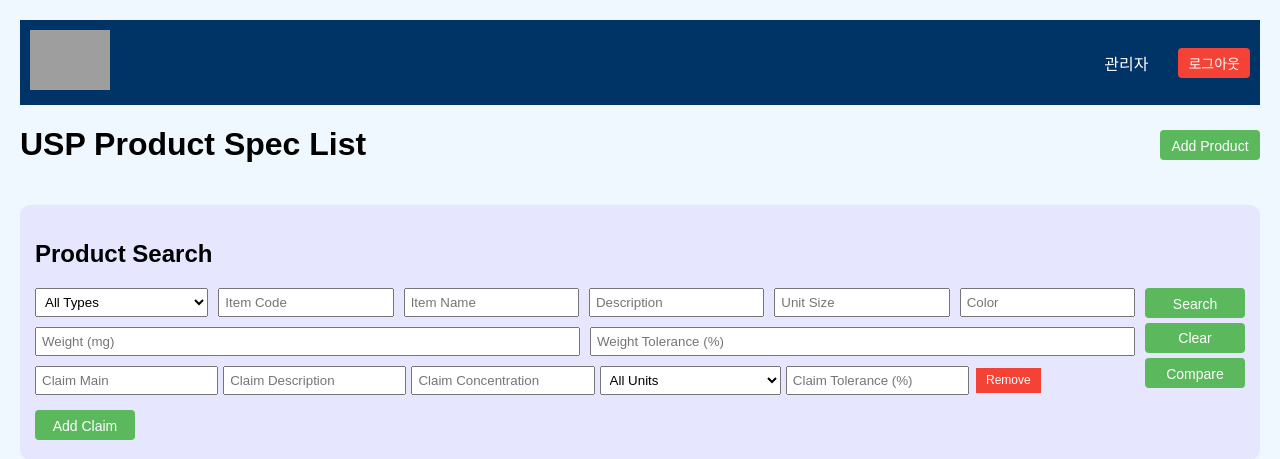
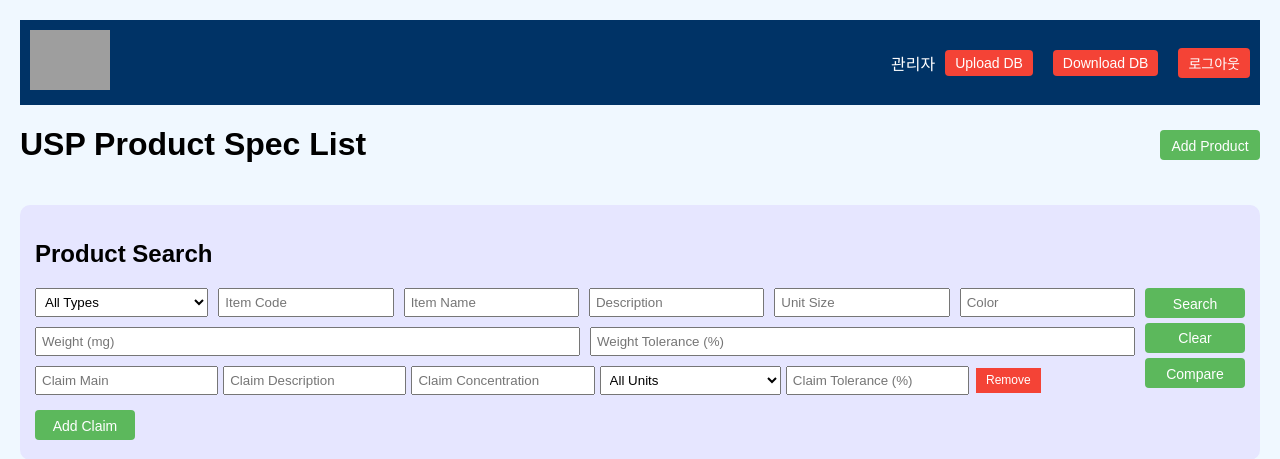
Before and after one commit to Daehwan-Koo/USP-Item-Spec, a Flask app: page / in a window 1280 px wide; the page is wider, and only the part inside the window is pictured. Shown: the top 459 px of that part. Run offline with Flask 3, Linux system fonts and the light colour scheme; the visitor is signed in with stand-in values (Sample User, id 1); data comes from the database, SQL or seed files in the repository; both versions use the stored data as it was after the commit; some libraries are stand-ins or nearby versions; grey boxes are pictures that could not be loaded.

Commit message:
저장소 업데이트5

```diff
--- a/app.py
+++ b/app.py
@@ -2,7 +2,7 @@ import pandas as pd
 import sqlite3
 import os
 import shutil
-from flask import Flask, render_template, request, redirect, url_for, session, flash, jsonify, g
+from flask import Flask, render_template, request, redirect, url_for, session, flash, jsonify, g, send_file
 import logging
 import tempfile
 
@@ -333,7 +333,11 @@ def add_product():
 def login():
     if request.method == "POST":
         password = request.form["password"]
-        if password == ADMIN_PASSWORD:
+        if password == MASTER_PASSWORD:
+            session["role"] = "master"
+            flash("마스터 계정으로 로그인했습니다!", "success")
+            return redirect(url_for("index"))
+        elif password == ADMIN_PASSWORD:
             session["role"] = "admin"
             flash("관리자로 로그인했습니다!", "success")
             return redirect(url_for("index"))
@@ -343,8 +347,6 @@ def login():
             return redirect(url_for("index"))
         else:
             flash("잘못된 비밀번호입니다. 다시 시도하세요.", "danger")
-        return render_template("login.html")
-
     return render_template("login.html")
 
 @app.route("/logout")
@@ -682,12 +684,25 @@ def search_products():
 def clear_search():
     return redirect(url_for('index'))
 
-@app.route('/save_data', methods=['POST'])
-def save_data():
-    """데이터 저장 버튼 클릭 시 실행되는 함수"""
-    copy_db_files()  # 현재 DB 파일들을 렌더 디스크에 복사
-    flash('Data saved to Render Disk!', 'success')  # 사용자에게 알림 메시지 표시
-    return redirect(url_for('index'))
+@app.route('/upload_db', methods=['POST'])
+def upload_db():
+    """업로드 버튼을 클릭하면 claims.db를 렌더 디스크 경로에 저장"""
+    if "role" not in session or session["role"] not in ["admin", "master"]:
+        flash("권한이 없습니다.", "danger")
+        return redirect(url_for("index"))
+
+    try:
+        copy_db_files()
+        flash("Database uploaded successfully to Render Disk!", "success")
+    except Exception as e:
+        flash(f"Error uploading database: {str(e)}", "danger")
+
+    return redirect(url_for("index"))
+
+@app.route('/download_db')
+def download_db():
+    """claims.db 파일을 다운로드"""
+    return send_file(DB_FILE_PATH, as_attachment=True, download_name='claims.db')
 
 @app.route('/compare', methods=['POST'])
 def compare_products():
--- a/templates/index.html
+++ b/templates/index.html
@@ -526,12 +526,22 @@
         </div>
         <div class="top-bar-info">
             <span>
-                {% if session['role'] == 'admin' %}
-                관리자
+                {% if session['role'] == 'master' %}
+                    Master
+                {% elif session['role'] == 'admin' %}
+                    관리자
                 {% elif session['role'] == 'viewer' %}
-                열람 전용
+                    열람 전용
                 {% endif %}
             </span>
+            <!-- Add Upload DB Button -->
+            <form action="{{ url_for('upload_db') }}" method="post" style="display:inline;">
+                <button type="submit" class="logout-button">Upload DB</button>
+            </form>
+
+            <!-- Add Download DB Button -->
+            <a href="{{ url_for('download_db') }}" class="logout-button">Download DB</a>
+
             <a href="{{ url_for('logout') }}" class="logout-button">로그아웃</a>
         </div>
     </div>
```
Also changed, not shown: claims.db.
